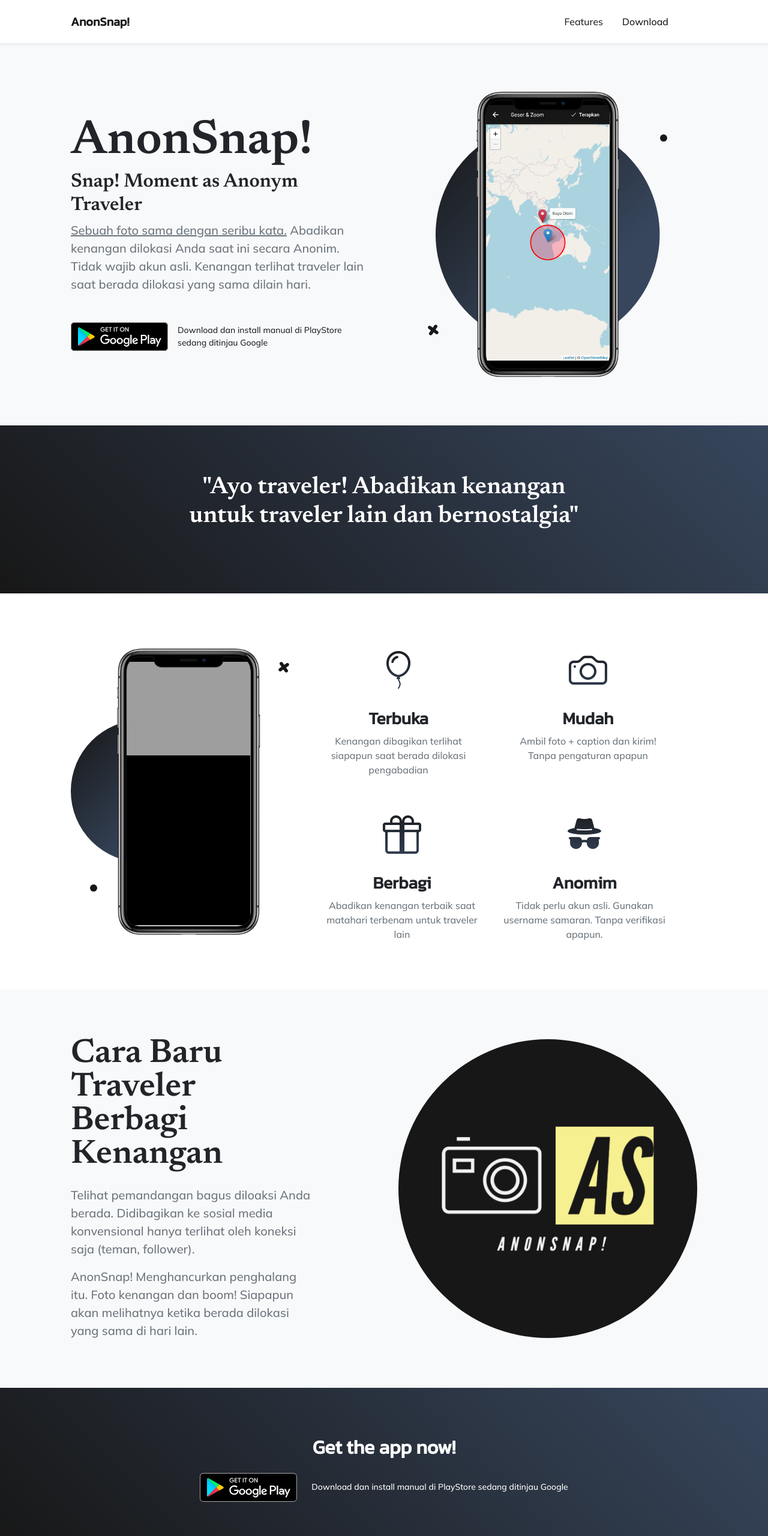
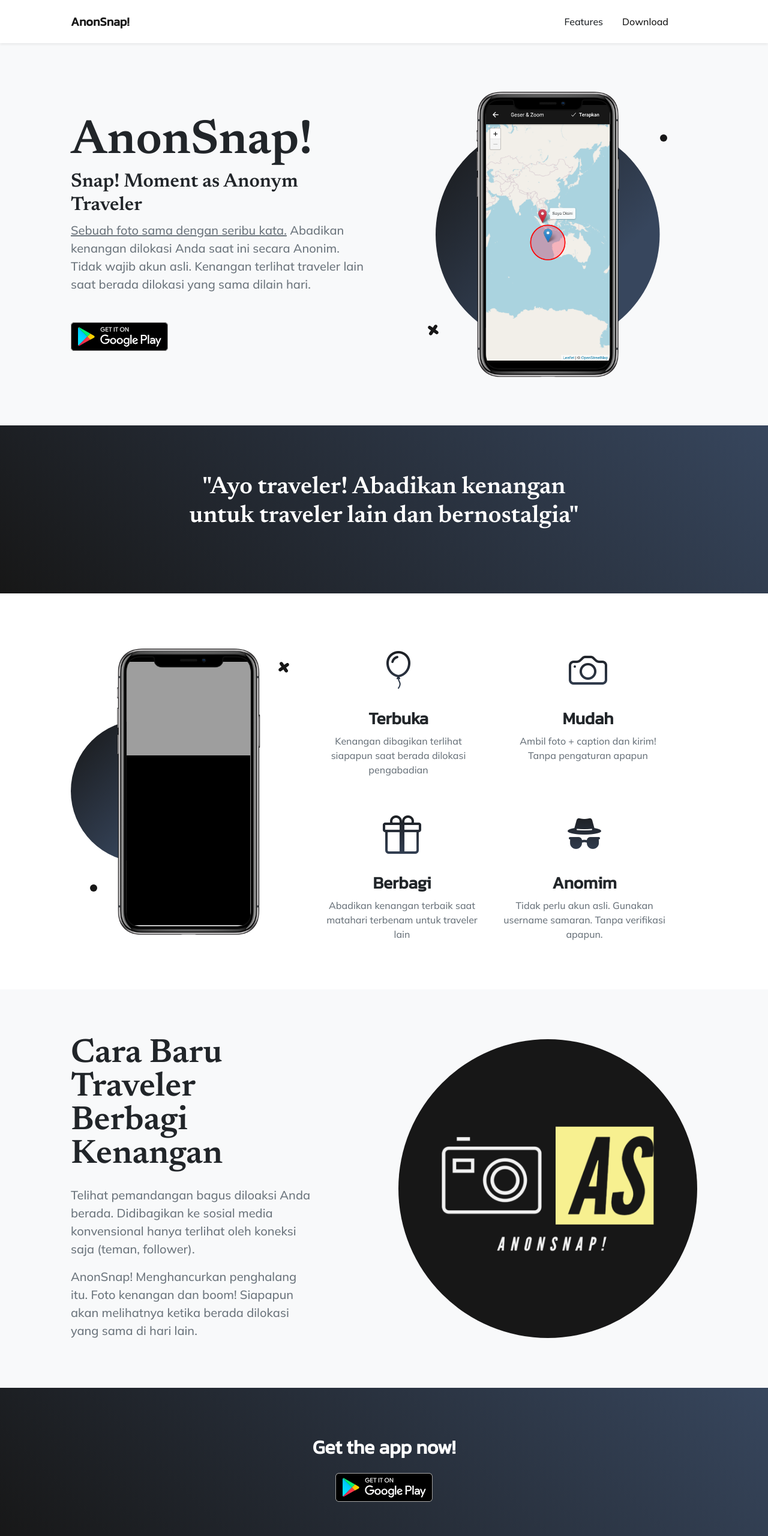
Before and after one commit to PUYUP/anonsnap-landing, a plain HTML site: page index.html in a window 1280 px wide. Shown: the top 2560 px of the page at 60% size. Drawn offline with nearby package versions, Linux system fonts and the light colour scheme; grey boxes are pictures that could not be loaded.

Commit message:
add playstore link

```diff
--- a/index.html
+++ b/index.html
@@ -89,13 +89,12 @@
                             <div
                                 class="d-flex flex-column flex-lg-row align-items-center"
                             >
-                                <a class="me-lg-3 mb-4 mb-lg-0" href="https://be.anonsnap.com/media/attachments/2022/03/24/app-release_MEpxI0c.apk"
+                                <a class="mb-4 mb-lg-0" href="https://play.google.com/store/apps/details?id=com.anonsnap"
                                     ><img
                                         class="app-badge"
                                         src="assets/img/google-play-badge.svg"
                                         alt="AnonSnap PlayStore"
                                 /></a>
-                                <div class="small">Download dan install manual di PlayStore sedang ditinjau Google</div>
                             </div>
                         </div>
                     </div>
@@ -371,13 +370,12 @@
                 <div
                     class="d-flex flex-column flex-lg-row align-items-center justify-content-center"
                 >
-                    <a class="mb-4 mb-lg-0" href="https://be.anonsnap.com/media/attachments/2022/03/24/app-release_MEpxI0c.apk"
+                    <a class="mb-4 mb-lg-0" href="https://play.google.com/store/apps/details?id=com.anonsnap"
                         ><img
                             class="app-badge"
                             src="assets/img/google-play-badge.svg"
                             alt="AnonSnap! PlayStore"
                     /></a>
-                    <div class="small text-white ms-0 ms-lg-4">Download dan install manual di PlayStore sedang ditinjau Google</div>
                 </div>
             </div>
         </section>
```
